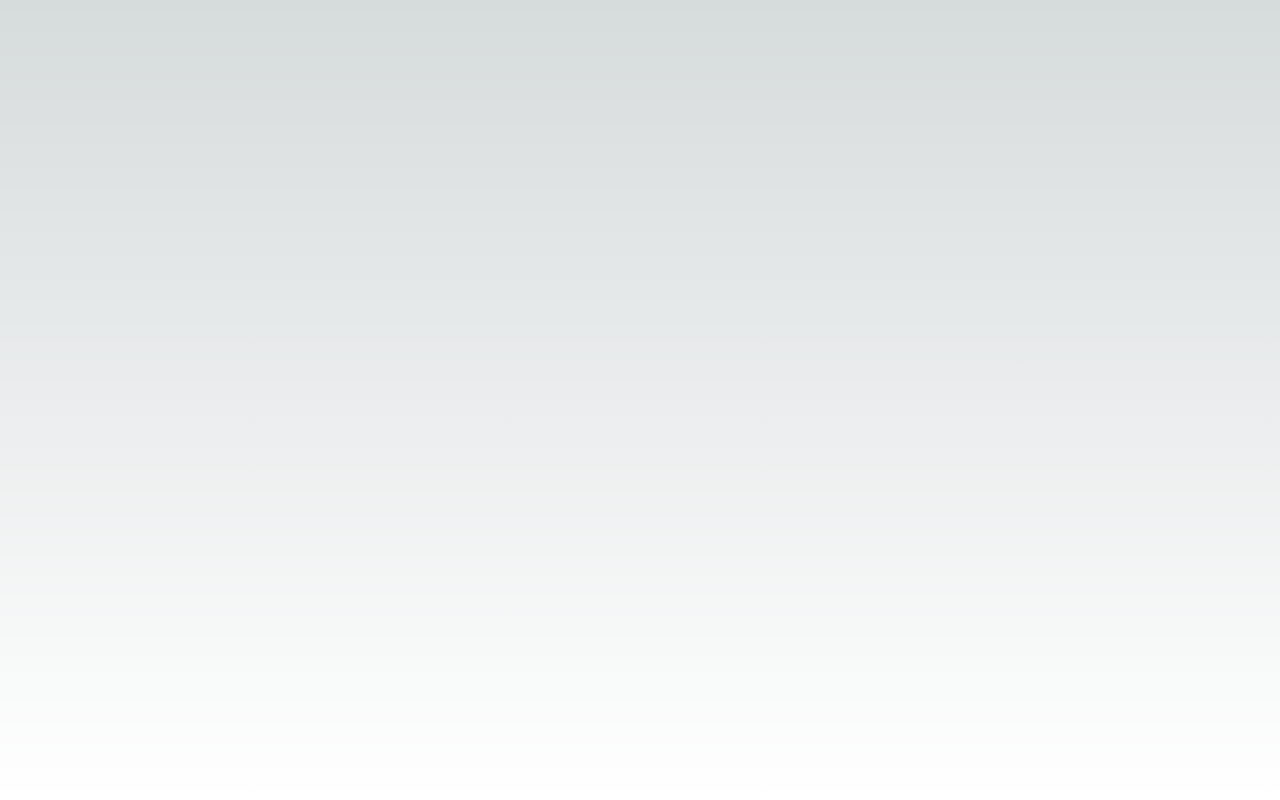
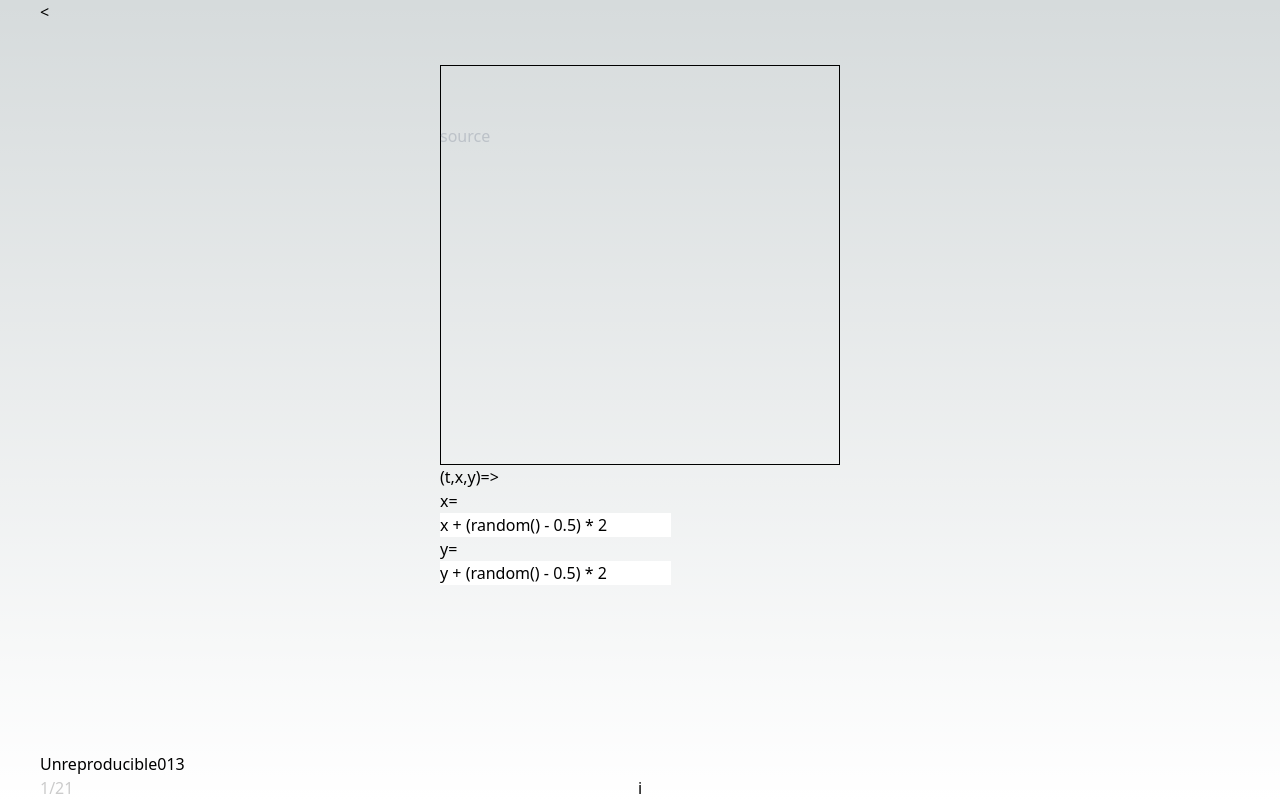
Before and after one commit to myPandaStore/react-100, a Next.js app: page /013 in a window 1280 px wide. Built offline with nearby package versions, Linux system fonts and the light colour scheme.

Commit message:
feat: finish plum

```diff
--- a/src/app/013/page.tsx
+++ b/src/app/013/page.tsx
@@ -1,29 +1,195 @@
 'use client'
-import { useRef, useEffect, useState } from 'react';
+import { useRef, useEffect, useState, IframeHTMLAttributes, Fragment, useMemo } from 'react';
 import initCanvas from '../utils/initCanvas'
+import useRafFn from '../Hooks/useRafFn';
+import { range } from '../utils';
+import Paper from '../components/paper'
+import Note from '../components/note';
 
+type RafControlType = {
+    resume: () => void;
+    pause: () => void;
+    active: () => boolean;
+}
+export default function App() {
+    const plum = useRef<HTMLCanvasElement | null>(null);
+    const runner = useRef(null);
+    const frame = useRef(() => { })
+    const rafControl = useRef<RafControlType>({
+        resume: () => { },
+        pause: () => { },
+        active: () => false,
+    })
+    const stopped = useRef(true)
+    const fnX = useRef((t: number, x: number, y: number) => 0)
+    const fnY = useRef((t: number, x: number, y: number) => 0)
 
+    const [expX, setExpx] = useState('x + (random() - 0.5) * 2')
+    const [expY, setExpY] = useState('y + (random() - 0.5) * 2')
 
-export default function App() {
-    const plumBossom = useRef<HTMLCanvasElement | null>(null);
-    const [expX, setExpx] = useState('x + (random() - 0.5) * 8')
-    const [expY, setExpY] = useState('y + (random() - 0.5) * 8')
-
-    const f = {
+    const f = useMemo(() => ({
         start: () => { },
         stop: () => { },
-    }
+    }), [])
+    // const f = {
+    //     start: () => { },
+    //     stop: () => { },
+    // }
+
+    const MathContext = `const {${Object.getOwnPropertyNames(Math).join(',')}}=Math`
+
     useEffect(() => {
-        const canvas = plumBossom.current!;
+        const canvas = plum.current!;
         const width = 400
         const height = 400
         const { ctx } = initCanvas(canvas, width, height)
 
+        const data = ctx.createImageData(width, height)
 
+        function drawPixel(data: ImageData, x: number, y: number, r: number, g: number, a: number) {
+            x = x % width
+            y = y % height
+            if (x < 0) {
+                x += width
+            }
+            if (y < 0) {
+                y += width
+            }
+            const pixelindex = (y * width + x) * 4
+            data.data[pixelindex] = r
+            data.data[pixelindex + 1] = g
+            data.data[pixelindex + 2] = a
+            data.data[pixelindex + 3] = 255
+        }
 
-    }, [expX, expY])
+        const cx = width / 2
+        const cy = height / 2
+        let t = 0
+        let ix = cx
+        let iy = cy
+        function iteration() {
+            try {
+                t += 1
+                const nx = +fnX.current(t, ix, iy)
+                const ny = +fnY.current(t, ix, iy)
+
+                const tx = Math.round(cx + nx)
+                const ty = Math.round(cy - ny)
+
+                drawPixel(data, tx, ty, 0, 0, 0)
+
+                ix = nx
+                iy = ny
+            } catch (error) {
+                console.log(error)
+                stop()
+            }
+        }
+
+        frame.current = () => {
+            try {
+                if (!stopped.current) {
+                    range(2).forEach(() => {
+                        iteration()
+                    })
+                    ctx.putImageData(data, 0, 0)
+                }
+            } catch (error) {
+                console.log(error)
+                stop()
+            }
+        }
+
+        function clear() {
+            for (const x of range(width)) {
+                for (const y of range(height)) {
+                    drawPixel(data, x, y, 255, 255, 255)
+                }
+            }
+        }
+        f.stop = () => {
+            stopped.current = true
+            rafControl.current.pause()
+        }
+        f.start = () => {
+            t = 0
+            ix = 0
+            iy = 0
+            ctx.strokeStyle = 'black'
+            ctx.lineWidth = 1
+            clear()
+            stopped.current = false
+            rafControl.current.resume()
+        }
+
+        try {
+            // eslint-disable-next-line no-eval
+            // @ts-ignore
+            fnX.current = runner.current!.contentWindow!.eval(`()=>{
+              ${MathContext};
+              return (t,x,y) => {
+                return ${expX}
+              }
+            }`)()
+            // @ts-ignore
+            fnY.current = runner.current!.contentWindow!.eval(`()=>{
+              ${MathContext};
+              return (t,x,y) => {
+                return ${expY}
+              }
+            }`)()
+
+            f.start()
+        }
+        catch (e: any) {
+            console.log(expX, expY, e.message)
+        }
+        // console.log('run effect',frame.current)
+        return () => {
+            // console.log('clean')
+            f.stop()
+        }
+
+    }, [expX, expY, f, MathContext])
+
+    rafControl.current = useRafFn(frame.current)
 
     return (
-        <canvas className="centered" ref={plumBossom}>unreproducibles</canvas>
+        <>
+            <Paper>
+                <div className='centered'>
+                    <canvas ref={plum} style={{ border: '1px solid black' }}></canvas>
+                    <div className='box-description'>
+                        <p>(t,x,y)={'>'}</p>
+                        <div>
+                            <div>x=</div>
+                            <input
+                                type="text"
+                                className='outline-none'
+                                maxLength={32}
+                                autoComplete='false'
+                                spellCheck='false'
+                                value={expX}
+                                onChange={(e) => setExpx(e.target.value)}
+                            />
+                        </div>
+                        <div>
+                            <div>y=</div>
+                            <input
+                                type="text"
+                                className='outline-none'
+                                maxLength={32}
+                                autoComplete='false'
+                                spellCheck='false'
+                                value={expY}
+                                onChange={(e) => setExpY(e.target.value)}
+                            />
+                        </div>
+                        <iframe ref={runner} sandbox='allow-same-origin allow-scripts'></iframe>
+                    </div>
+                </div>
+            </Paper>
+            <Note></Note>
+        </>
     )
 }
--- a/src/app/utils/initCanvas.tsx
+++ b/src/app/utils/initCanvas.tsx
@@ -2,7 +2,7 @@
  * @Author: luckin 1832114807@qq.com
  * @Date: 2023-12-21 11:32:22
  * @LastEditors: luckin 1832114807@qq.com
- * @LastEditTime: 2024-01-17 16:21:36
+ * @LastEditTime: 2024-01-22 10:59:36
  * @FilePath: \react-100\src\app\utils\initCanvas.tsx
  * @Description:
  *
@@ -19,8 +19,10 @@ export default function initCanvas(canvas: HTMLCanvasElement, width = 400, heigh
 
   canvas.style.width = `${width}px`
   canvas.style.height = `${height}px`
-  canvas.width = dpi * width
-  canvas.height = dpi * height
+  // canvas.width = dpi * width
+  // canvas.height = dpi * height
+  canvas.width = width
+  canvas.height = height
   ctx.scale(dpi, dpi)
 
   const remove = () => {
```
